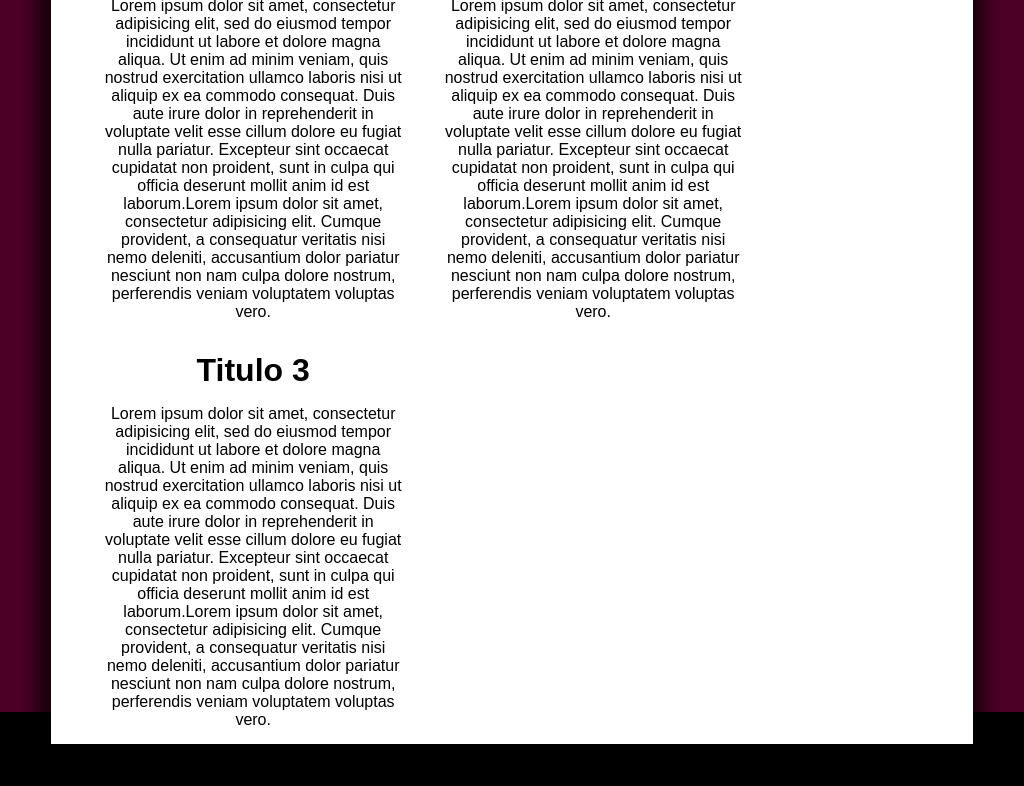
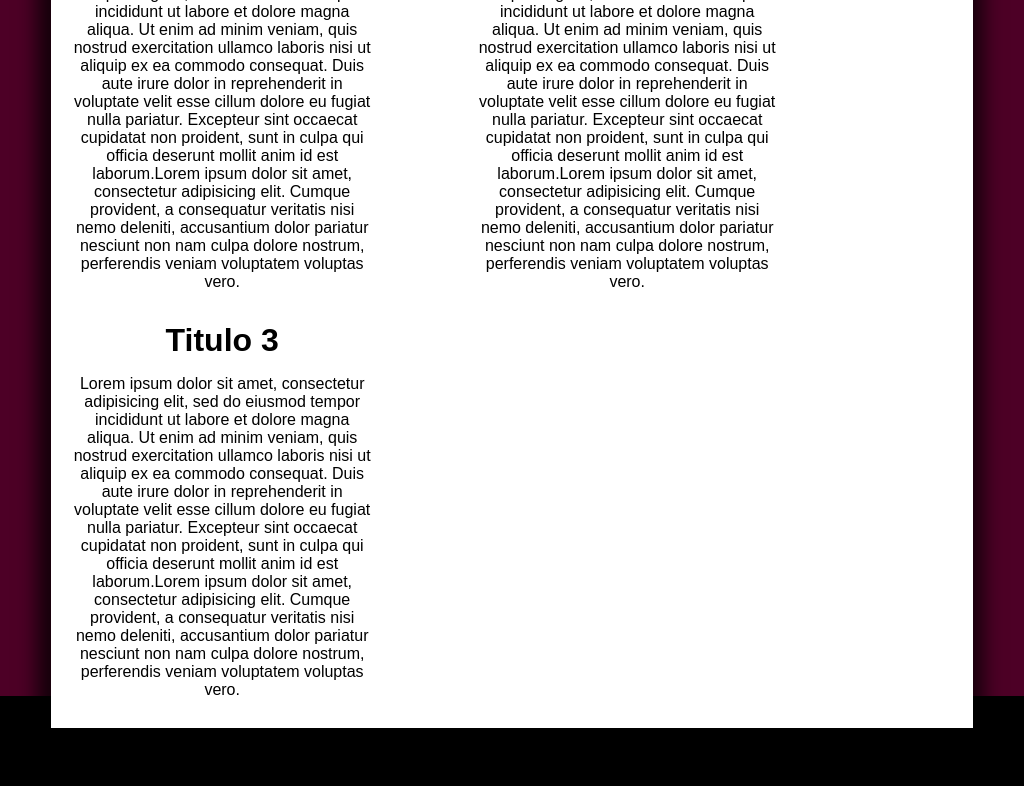
Before and after one commit to nicoazzara26/blog, a plain HTML site: page index.html in a window 1024 px wide. Shown: the part 392-1178 px from the top of the page. Drawn offline with Linux system fonts and the light colour scheme.

Commit message:
responsive

```diff
--- a/css/stylesheet.css
+++ b/css/stylesheet.css
@@ -266,7 +266,7 @@ img{
 
 
 .principal{
-  display: block;
+
   position: relative;
   background-color: white;
   z-index: 9;
@@ -278,6 +278,7 @@ img{
 -moz-box-shadow: -2px 18px 19px 12px rgba(0,0,0,0.75);
 box-shadow: -2px 18px 19px 12px rgba(0,0,0,0.75);
 z-index: 2;
+max-width: 80rem;
 }
 
 /*contenido*/
@@ -287,11 +288,8 @@ z-index: 2;
     display: block;
     width: 95%;
     height: 28rem;
-    left: 1rem;
-    padding-left: 1rem;
-    padding-bottom: 1rem;
-    padding-right: 1rem;
-    padding-top: 2rem;
+
+
 }
 
 .principal-container h1, .principal-container h1 a{
@@ -308,31 +306,25 @@ z-index: 2;
   text-decoration: none;
 }
 
-@media screen and (min-width:300px) and (max-width:813px){
+@media screen and (min-width:300px) and (max-width:964px){
   .principal-container{
       position: relative;
       display: block;
+      left:-4rem;
       width: 95%;
       height: 84rem;
-      left: ;
-      padding-left: 1rem;
-      padding-bottom: 1rem;
-      padding-right: 1rem;
-      padding-top: 2rem;
+
   }
   }
 
-  @media screen and (min-width:813px) and (max-width:1210px){
+  @media screen and (min-width:964px) and (max-width:1438px){
     .principal-container{
         position: relative;
         display: block;
         width: 95%;
-        height: 51rem;
-        left: 1rem;
-        padding-left: 1rem;
-        padding-bottom: 1rem;
-        padding-right: 1rem;
-        padding-top: 2rem;
+        height: 53rem;
+        left: -4rem;
+
     }
     }
 
@@ -346,7 +338,7 @@ z-index: 2;
    padding: 15px;
    width: 300px;
    height: 23rem;
-
+  padding-left: 5rem;
 }
 
 .footer{
```
